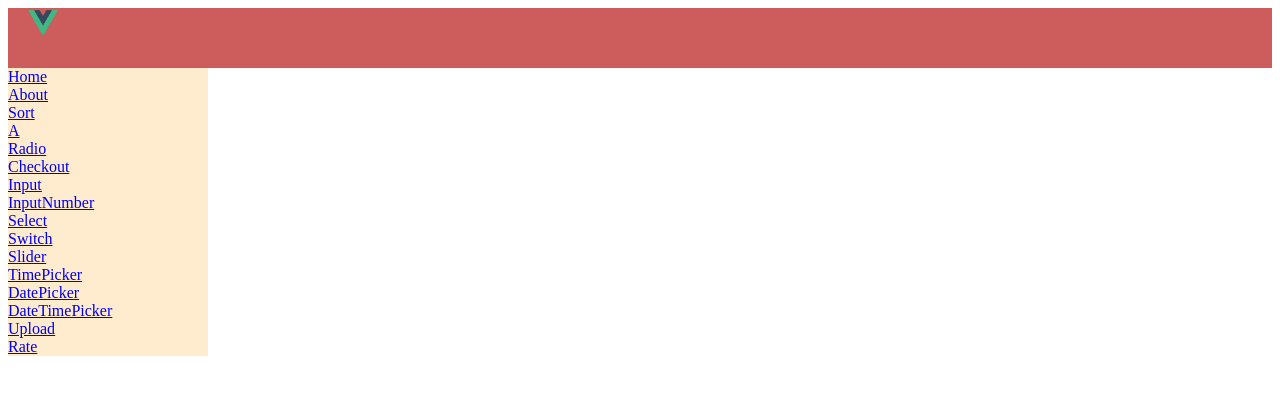
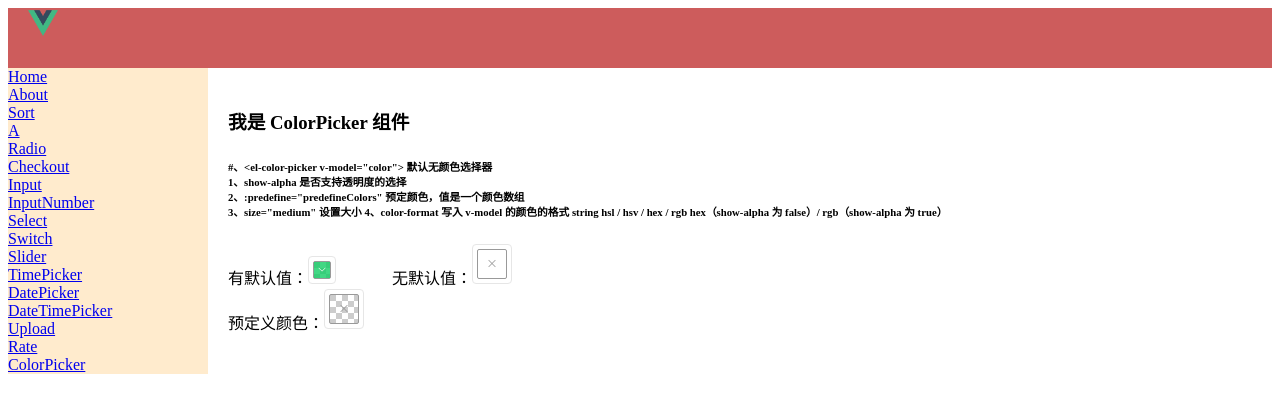
Before and after one commit to ilsourcecode/element-vue, a Vue app: page /colorPicker in a window 1280 px wide. Shown: the top 412 px of the page. Built offline with nearby package versions, Linux system fonts and the light colour scheme.

Commit message:
learn ColorPicker over !

```diff
--- a/src/App.vue
+++ b/src/App.vue
@@ -40,6 +40,8 @@
             <br>
             <router-link to="/rate">Rate</router-link>
             <br>
+            <router-link to="/colorPicker">ColorPicker</router-link>
+            <br>
           </el-aside>
 
           <el-main>
--- a/src/router/index.js
+++ b/src/router/index.js
@@ -98,6 +98,11 @@ const routes = [
     path: '/rate',
     name: 'Rate',
     component: () => import('../views/Rate.vue')
+  },
+  {
+    path: '/colorPicker',
+    name: 'ColorPicker',
+    component: () => import('../views/ColorPicker.vue')
   }
 ]
 
--- /dev/null
+++ b/src/views/ColorPicker.vue
@@ -0,0 +1,64 @@
+<template>
+  <div class="color-picker">
+    <h1>我是 ColorPicker 组件</h1>
+    <h6>
+      #、&lt;el-color-picker v-model="color"&gt; 默认无颜色选择器 <br>
+      1、show-alpha 是否支持透明度的选择 <br>
+      2、:predefine="predefineColors" 预定颜色，值是一个颜色数组 <br>
+      3、size="medium" 设置大小
+      4、color-format	写入 v-model 的颜色的格式	string	hsl / hsv / hex / rgb	hex（show-alpha 为 false）/ rgb（show-alpha 为 true）<br>
+    </h6>
+    <div class="block">
+      <span class="demonstration">有默认值：</span>
+      <el-color-picker @active-change="colorChange" size="mini" show-alpha v-model="color1"></el-color-picker>
+      &emsp;&emsp;&emsp;
+      <span class="demonstration">无默认值：</span>
+      <el-color-picker v-model="color2"></el-color-picker>
+    </div>
+
+    <span>预定义颜色：</span>
+    <el-color-picker
+            v-model="color"
+            show-alpha
+            :predefine="predefineColors">
+    </el-color-picker>
+  </div>
+</template>
+
+<script>
+  export default {
+    name: "ColorPicker",
+    data() {
+      return {
+        color: null,
+        color1: 'rgba(19, 206, 102, 0.8)',
+        color2: '',
+        predefineColors: [
+          '#ff4500',
+          '#ff8c00',
+          '#ffd700',
+          '#90ee90',
+          '#00ced1',
+          '#1e90ff',
+          '#c71585',
+          'rgba(255, 69, 0, 0.68)',
+          'rgb(255, 120, 0)',
+          'hsv(51, 100, 98)',
+          'hsva(120, 40, 94, 0.5)',
+          'hsl(181, 100%, 37%)',
+          'hsla(209, 100%, 56%, 0.73)',
+          '#c7158577'
+        ]
+      }
+    },
+    methods: {
+      colorChange(color) {
+        console.log(color + "画板中被选中的颜色");
+      }
+    }
+  }
+</script>
+
+<style scoped>
+
+</style>
```
